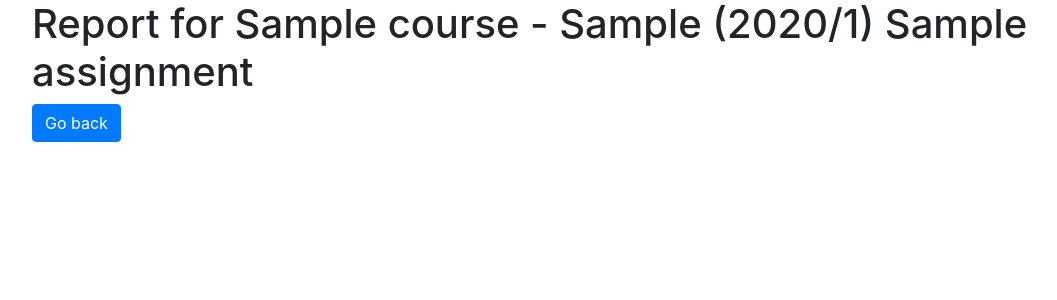
After one commit to julianowick/mossweb, a Django app: page /plag/1/report/ in a window 1280 px wide. The commit adds this page. Shown: the top 300 px of the page, without its empty margins (53-1110 px from the left). Run offline with Django 3.2, Linux system fonts and the light colour scheme; tables that the repository leaves empty hold one stand-in row (values such as "Sample post"); some libraries are stand-ins or nearby versions.

Commit message:
Adding view for reports, plus minor GUI tweaks. Still need to load the report appropriatelly.

```diff
--- a/plag/models.py
+++ b/plag/models.py
@@ -2,9 +2,14 @@ import os
 import logging
 import shutil
 import zipfile
+import mosspy
 
 from django.db import models
+from django.conf import settings
 from django.core.validators import FileExtensionValidator
+
+# Get an instance of a logger
+logger = logging.getLogger(__name__)
 
 class Course(models.Model):
     name = models.CharField(max_length=254)
@@ -20,7 +25,8 @@ class Course(models.Model):
 # Define file upload path and filename
 def upload_filename(instance, filename):
     name, extension = os.path.splitext(filename)
-    output = 'uploads/%s/%s%s' % (str(instance.course).replace('/','-'), instance.name, extension)
+    dirname = instance.upload_dirname()
+    output = '%s/%s%s' % (dirname, instance.name, extension)
     return output.replace(' ', '_')
 
 class Assignment(models.Model):
@@ -28,11 +34,31 @@ class Assignment(models.Model):
     name = models.CharField(max_length=50)
     upload = models.FileField(upload_to=upload_filename, null=True, blank=True, validators=[FileExtensionValidator(allowed_extensions=('zip',))])
 
+    def upload_dirname(self):
+        dirname = 'uploads/%s' % str(self.course).replace('/','-')
+        return dirname.replace(' ', '_')
+
+    def extract_dirname(self):
+        dirname = 'extract/%s/%s' % (str(self.course).replace('/','-'), self.name)
+        return dirname.replace(' ', '_')
+
+    def report_dirname(self):
+        dirname = 'reports/%s/%s' % (str(self.course).replace('/','-'), self.name)
+        return dirname.replace(' ', '_')
+
+    def report_filename(self):
+        dirname = self.report_dirname()
+        return '%s/report.html' % dirname
+
+    def is_processed(self):
+        return os.path.exists(self.report_filename())
+
+    # Extract assignments from zip file (Moodle assignment style)
     def extract(self):
         if(not(self.upload)): # No file has been uploaded
             raise self.AssignmentException(
-                    'No file has been uploaded to assignment %s' %
-                    self.name
+                'No file has been uploaded to assignment %s' %
+                self.name
             )
         with zipfile.ZipFile(self.upload) as zip_file:
             for member in zip_file.namelist():
@@ -49,8 +75,7 @@ class Assignment(models.Model):
                 source = zip_file.open(member)
                 # create new name based on the directory name i.e. student's name
                 newname = member[0:member.index('_')].replace(' ', '_') + '.c'
-                target_dir = 'extract/%s/%s/' % (str(self.course).replace('/','-'), self.name)
-                target_dir = target_dir.replace(' ', '_')
+                target_dir = self.extract_dirname()
                 if not os.path.exists(target_dir):
                     os.makedirs(target_dir)
                 target = open(os.path.join(target_dir, newname), "wb")
@@ -58,19 +83,36 @@ class Assignment(models.Model):
                     shutil.copyfileobj(source, target)
         return True
 
+    # Run the moss similarity check web service
     def moss(self):
-        pass
+        m = mosspy.Moss(settings.MOSS_USERID, "c")
+        extract_dir = self.extract_dirname()
+        if not os.path.exists(extract_dir):
+            raise self.AssignmentException(
+                'It seems like the zip file for assignment %s has not been extracted' %
+                self.name
+            )
+        m.addFilesByWildcard('%s/*.c' % extract_dir)
+        url = m.send()
+
+        logger.info('Report URL: %s ' % url)
+
+        # Save report file
+        report_dir = self.report_dirname()
+        if not os.path.exists(report_dir):
+            os.makedirs('%s/%s' % (report_dir, 'report/'))
+        m.saveWebPage(url, "%s/report.html" % report_dir)
+
+        # mosspy.download_report(url, '%s/report/' % report_dir, connections=8, log_level=10) # logging.DEBUG (20 to disable)
 
     def __str__(self):
         return self.name
 
     class AssignmentException(Exception):
-        # Get an instance of a logger
-        logger = logging.getLogger(__name__)
 
         def __init__(self, msg):
             self.msg = msg
-            self.logger.warning(msg)
+            logger.warning(msg)
 
         def __str__(self):
             return repr(self.msg)
--- a/plag/templates/plag/course.html
+++ b/plag/templates/plag/course.html
@@ -28,7 +28,11 @@
 		<tr>
 			<td>{{ a }}</td>
 			<td>
+				{% if a.is_processed %}
+				<a href="{% url 'report' a.id %}" class="btn btn-primary btn-sm" role="button">View Report</a>
+				{% else %}
 				<a href="#" class="btn btn-primary btn-sm disabled" role="button">View Report</a>
+				{% endif %}
 				<a href="{% url 'upload' a.id %}" class="btn btn-primary btn-sm" role="button">Upload</a>
 			</td>
 		</tr>
--- /dev/null
+++ b/plag/templates/plag/report.html
@@ -0,0 +1,9 @@
+{% extends 'plag/base.html' %}
+{% block content %}
+<h1>Report for {{ assignment.course }} {{ assignment }}</h1>
+
+{% if assignment.is_processed %}
+{% include assignment.report_filename %}
+{% endif %}
+<a href="{% url 'course' assignment.course.id %}" class="btn btn-primary" role="button">Go back</a>
+{% endblock %}
--- a/plag/templates/plag/upload.html
+++ b/plag/templates/plag/upload.html
@@ -1,6 +1,6 @@
 {% extends 'plag/base.html' %}
 {% block content %}
-<h1>Upload Assignment for {{ assignment.course }} {{ assignment }}</h1>
+<h1>Uploading file for {{ assignment.course }} {{ assignment }}</h1>
 
 {% if error_message %}<div class="alert alert-danger" role="alert">{{ error_message }}</div>{% endif %}
 
@@ -15,6 +15,8 @@
         {% endif %}
     </div>
     {% endfor %}
-    <input type="submit" value="Send">
+    <input class="btn btn-primary" role="button" type="submit" value="Send">
 </form>
+<br/>
+<a href="{% url 'course' assignment.course.id %}" class="btn btn-primary" role="button">Go back</a>
 {% endblock %}
--- a/plag/urls.py
+++ b/plag/urls.py
@@ -7,4 +7,5 @@ urlpatterns = [
     path('<int:course_id>/', views.course, name='course'),
     path('<int:assignment_id>/upload/', views.upload, name='upload'),
     path('<int:assignment_id>/process/', views.process, name='process'),
+    path('<int:assignment_id>/report/', views.report, name='report'),
 ]
--- a/plag/views.py
+++ b/plag/views.py
@@ -32,6 +32,14 @@ def course(request, course_id):
 
     return render(request, 'plag/course.html', {'course': course})
 
+def report(request, assignment_id):
+    try:
+        assignment = Assignment.objects.get(pk=assignment_id)
+    except:
+        raise Http404("Assignment does not exist")
+
+    return render(request, 'plag/report.html', {'assignment': assignment})
+
 def upload(request, assignment_id):
     try:
         assignment = Assignment.objects.get(pk=assignment_id)
@@ -62,4 +70,14 @@ def process(request, assignment_id):
         messages.warning(request, msg)
         logger.warning(msg)
 
+    try:
+        assignment.moss()
+    except Exception as e:
+        msg = "Could not run similarity check for %s: %s" % (assignment.name, str(e))
+        messages.warning(request, msg)
+        logger.warning(msg)
+
+    msg = "Report created for %s" % assignment.name
+    messages.success(request, msg)
+    logger.info(msg)
     return redirect('course', assignment.course.id)
```
